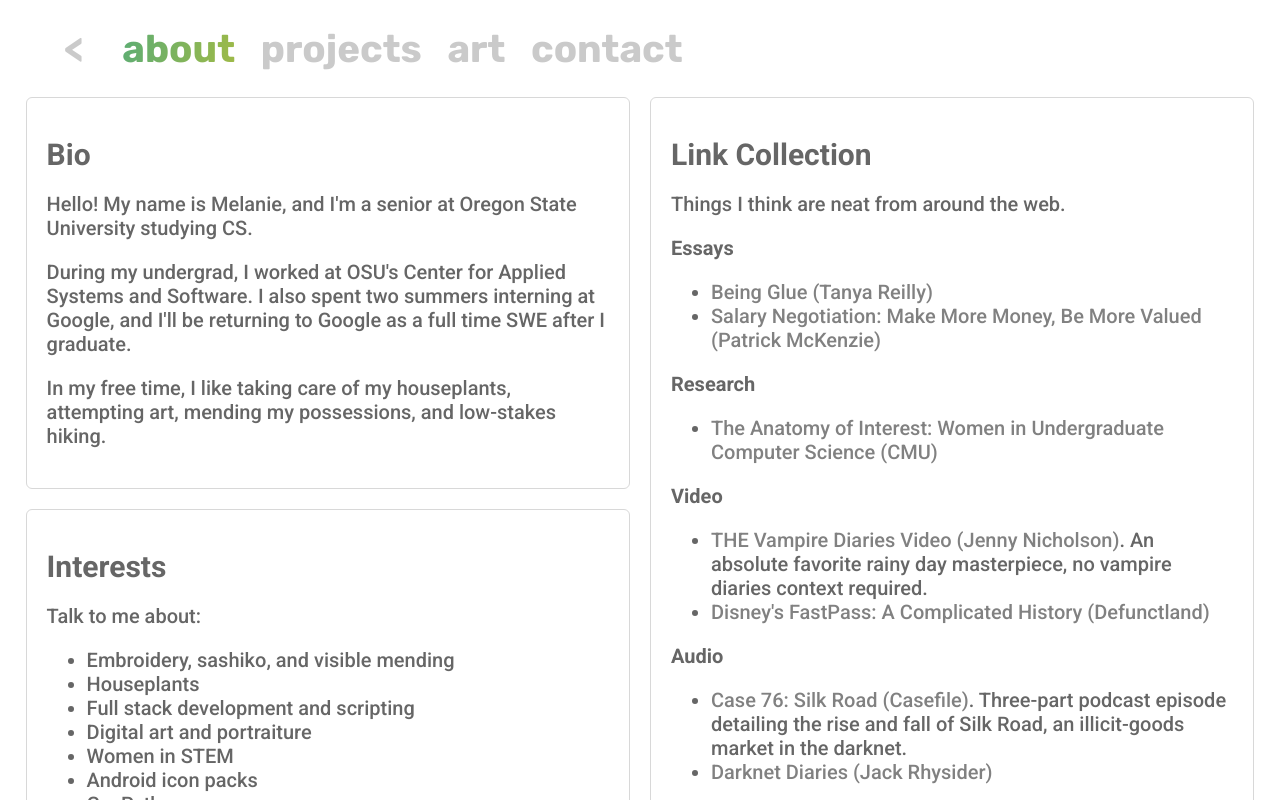
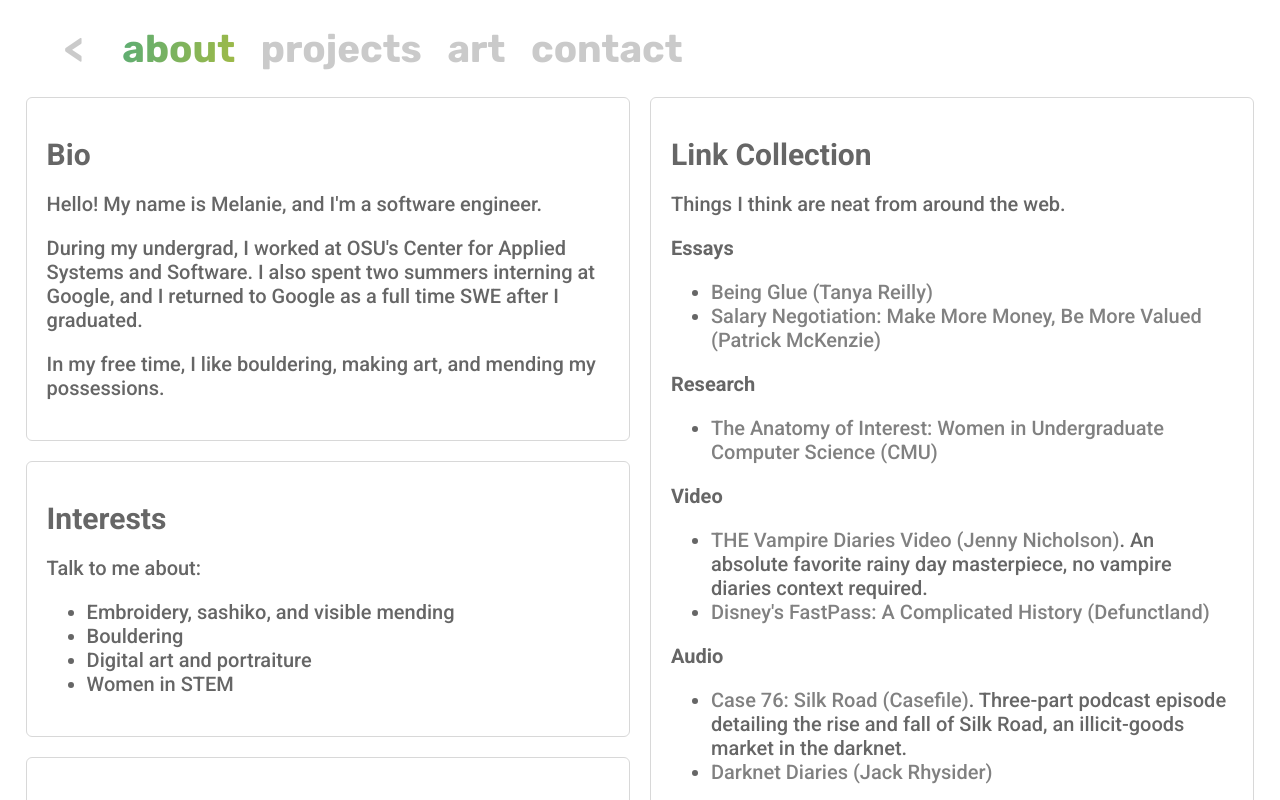
Before and after one commit to mirrorkeydev/mirrorkeydev.github.io, a React (Create React App) app: page /about in a window 1280 px wide. Shown: the top 800 px of the page. Built offline with nearby package versions, Linux system fonts and the light colour scheme.

Commit message:
Update About.jsx

```diff
--- a/src/pages/About.jsx
+++ b/src/pages/About.jsx
@@ -27,18 +27,17 @@ export default function About() {
         <div className="bio container invisible" ref={el => itemsRef.current.push(el)}>
           <h2>Bio</h2>
           <p>
-            Hello! My name is Melanie, and I'm a senior at Oregon State University
-            studying CS.
+            Hello! My name is Melanie, and I'm a software engineer.
           </p>
           <p>
             During my undergrad, I worked at OSU's Center for Applied
             Systems and Software.
-            I also spent two summers interning at Google, and I'll
-            be returning to Google as a full time SWE after I graduate.
+            I also spent two summers interning at Google, and I
+            returned to Google as a full time SWE after I graduated.
           </p>
           <p>
-            In my free time, I like taking care of my houseplants, attempting art, mending my
-            possessions, and low-stakes hiking.
+            In my free time, I like bouldering, making art, and mending my
+            possessions.
           </p>
         </div>
         <div className="interests container invisible" ref={el => itemsRef.current.push(el)}>
@@ -46,13 +45,9 @@ export default function About() {
           Talk to me about:
           <ul>
             <li>Embroidery, sashiko, and visible mending</li>
-            <li>Houseplants</li>
-            <li>Full stack development and scripting</li>
+            <li>Bouldering</li>
             <li>Digital art and portraiture</li>
             <li>Women in STEM</li>
-            <li>Android icon packs</li>
-            <li>Go, Python</li>
-            <li>Procedurally generated art</li>
           </ul>
         </div>
         <div className="books container invisible" ref={el => itemsRef.current.push(el)}>
```
